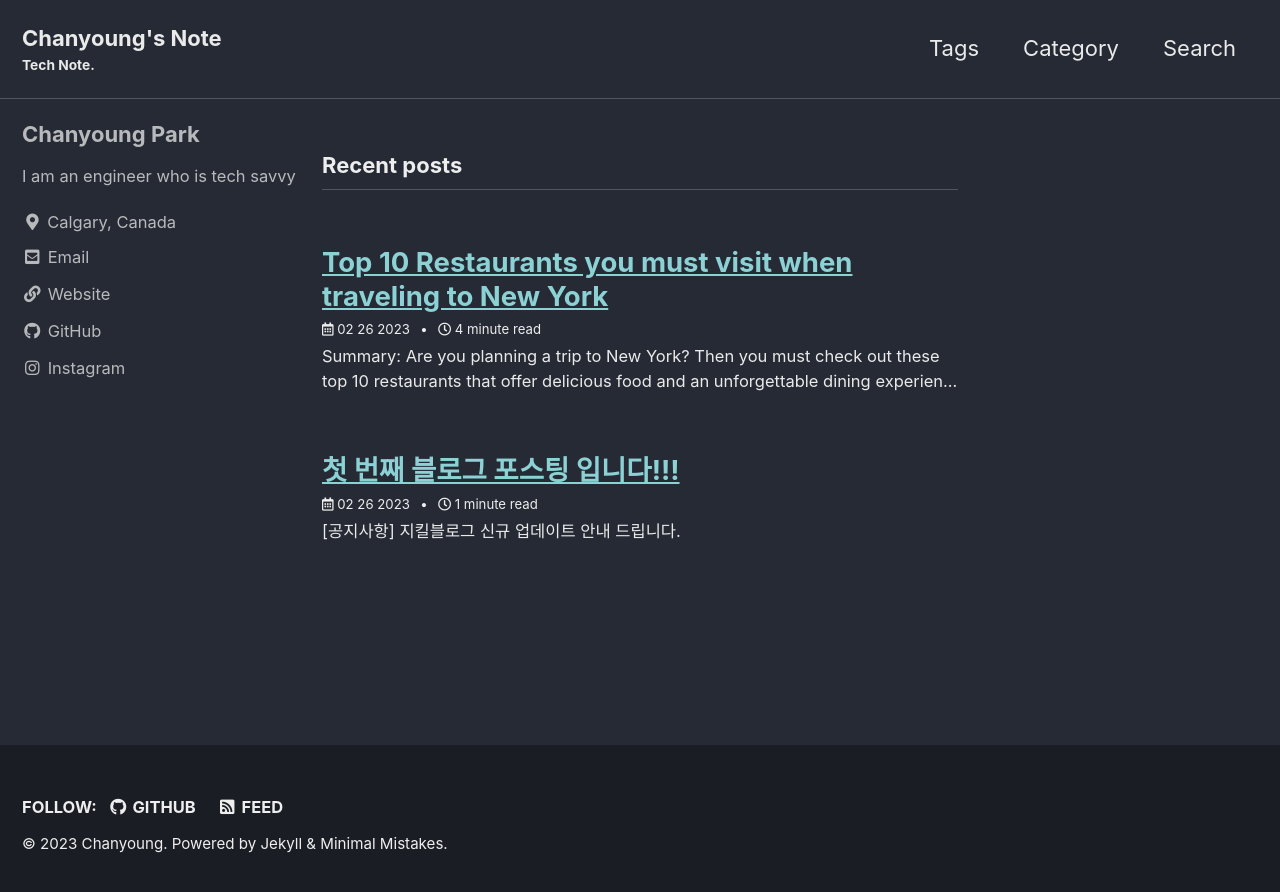
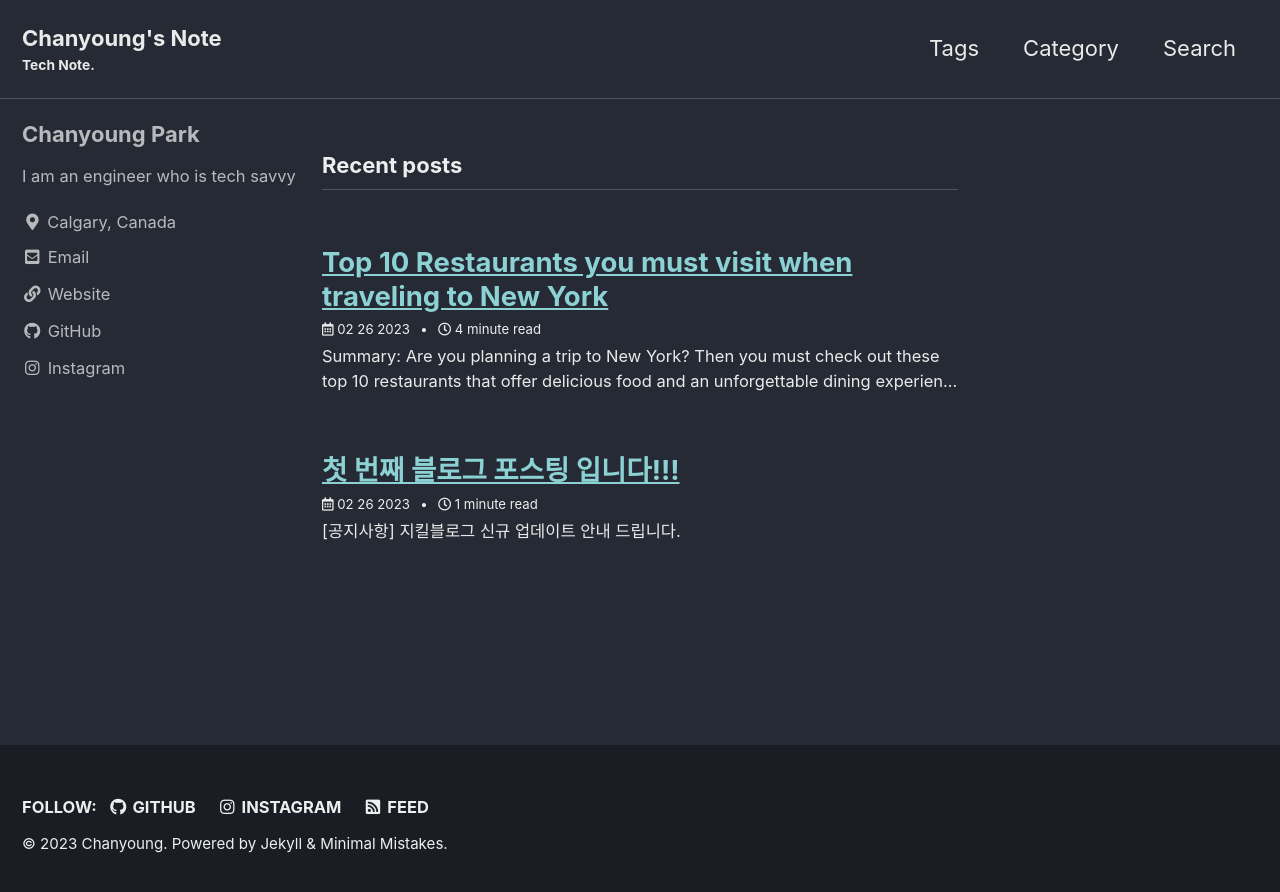
Before and after one commit to PyChanyoung/PyChanyoung.github.io, a Jekyll site: the page built from index.html, in a window 1280 px wide. Shown: the top 892 px of the page. Built offline with Jekyll 4.4.1, drawn with Linux system fonts in a browser that asks for light colours; cached includes are drawn as plain includes; the list of posts is cut into pages by our own code.

Commit message:
Sidebar Footer update

```diff
--- a/_config.yml
+++ b/_config.yml
@@ -126,24 +126,12 @@ author:
 # Site Footer
 footer:
   links:
-    - label: "Twitter"
-      icon: "fab fa-fw fa-twitter-square"
-      # url:
-    - label: "Facebook"
-      icon: "fab fa-fw fa-facebook-square"
-      # url:
     - label: "GitHub"
       icon: "fab fa-fw fa-github"
       url: "https://github.com/ChanyoungPark88"
-    - label: "GitLab"
-      icon: "fab fa-fw fa-gitlab"
-      # url:
-    - label: "Bitbucket"
-      icon: "fab fa-fw fa-bitbucket"
-      # url:
     - label: "Instagram"
       icon: "fab fa-fw fa-instagram"
-      # url:
+      url: "https://instagram.com/chanyoung.park.88/"
 
 
 # Reading Files
```
Also changed, not shown: 7 other files.
